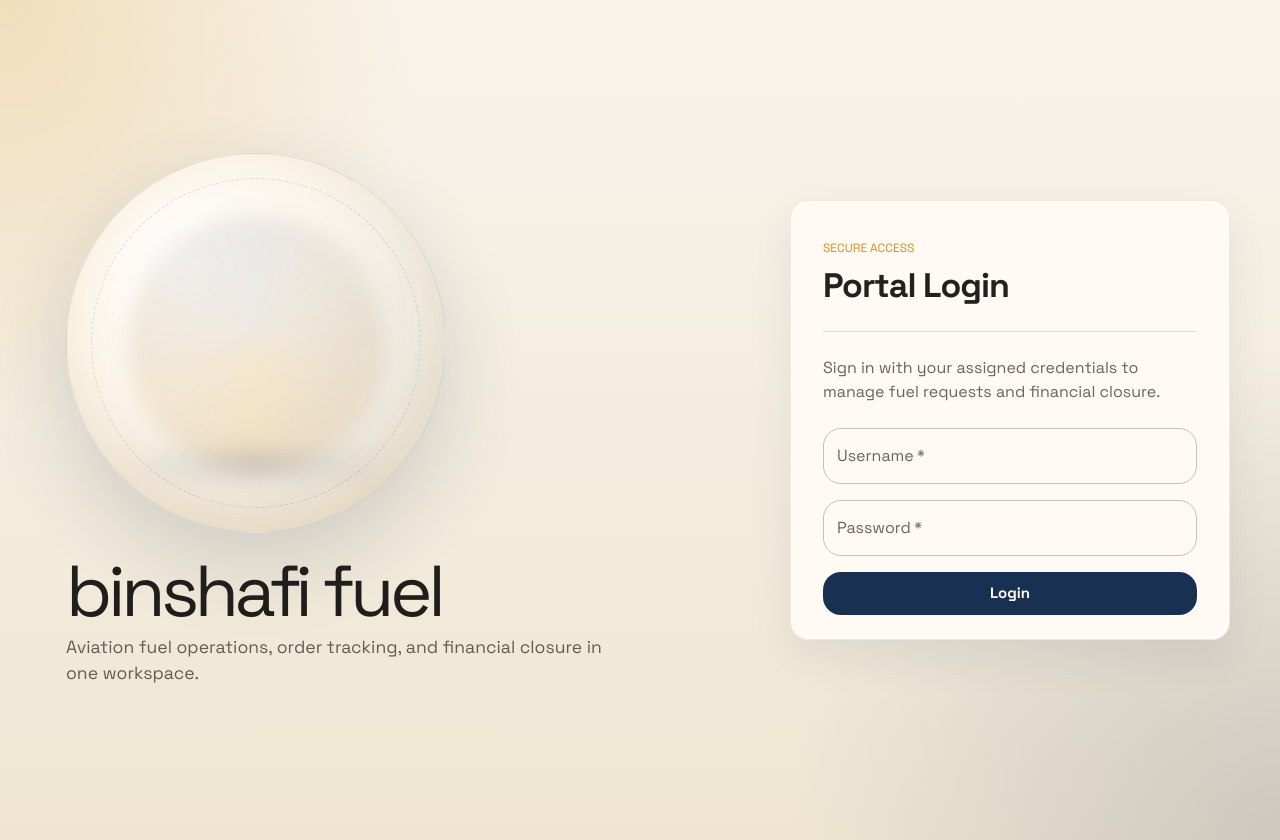
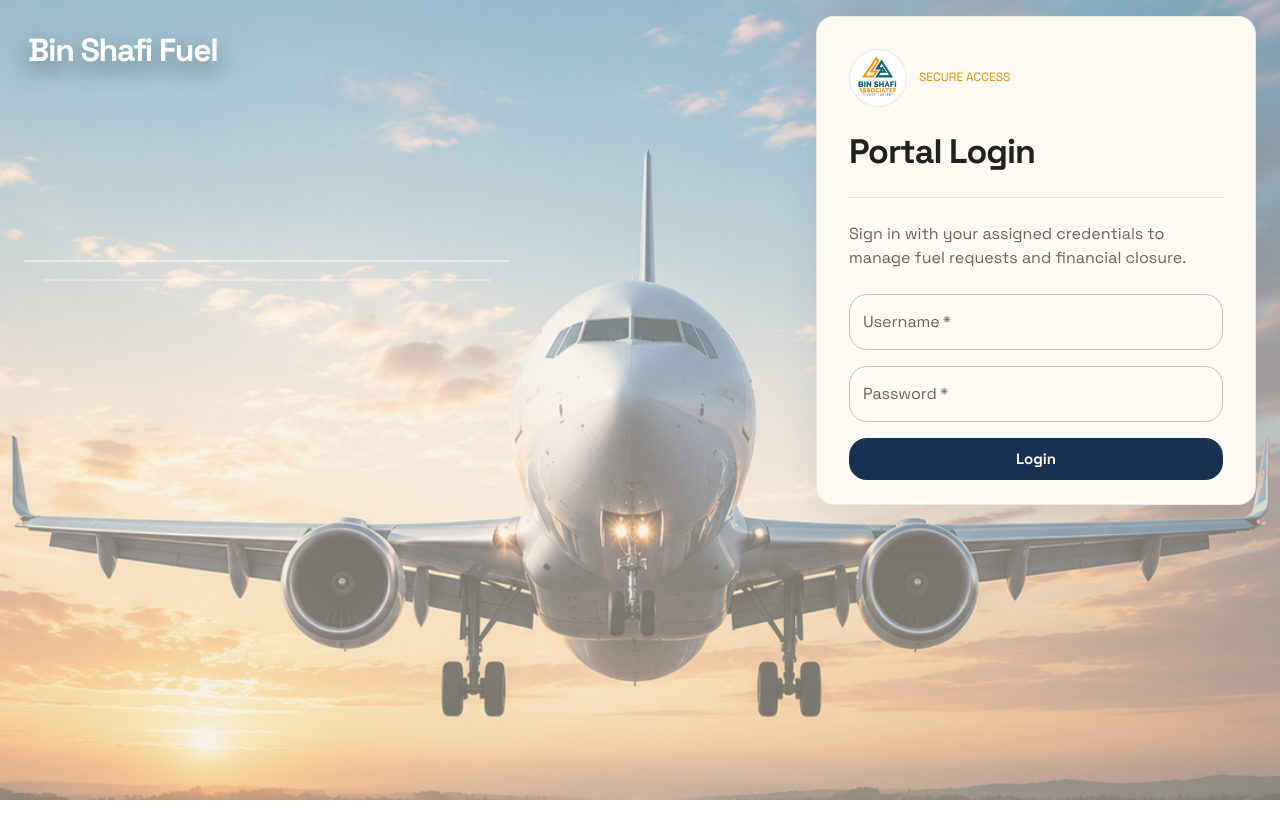
Before and after one commit to biqbalgis/bin-shafi-associates, a React (Vite) app in the folder frontend/: page /login in a window 1280 px wide. After the commit the page ends 800 px from the top, so only its background shows below. Built offline with nearby package versions, Linux system fonts and the light colour scheme; no server answers; some icons are missing.

Commit message:
Update login page background

```diff
--- a/frontend/src/pages/LoginPage.tsx
+++ b/frontend/src/pages/LoginPage.tsx
@@ -1,4 +1,3 @@
-import FlightTakeoffRoundedIcon from "@mui/icons-material/FlightTakeoffRounded";
 import {
   Alert,
   Box,
@@ -15,6 +14,10 @@ import { useState } from "react";
 import { Navigate, useNavigate } from "react-router-dom";
 
 import { useAuth } from "../context/AuthContext";
+
+const HERO_AIRCRAFT_IMAGE =
+  "/bg.png";
+const COMPANY_LOGO_PATH = "/binshafi-logo.png";
 
 export default function LoginPage() {
   const { user, login } = useAuth();
@@ -46,21 +49,40 @@ export default function LoginPage() {
     <Box
       sx={{
         minHeight: "100vh",
-        px: { xs: 2, md: 4 },
-        py: { xs: 3, md: 5 },
+        px: { xs: 2, md: 3 },
+        py: { xs: 2, md: 2 },
         background:
-          "radial-gradient(circle at top left, rgba(216,143,20,0.22), transparent 28%), radial-gradient(circle at bottom right, rgba(24,49,83,0.16), transparent 32%), linear-gradient(180deg, #f8f4eb 0%, #efe5d2 100%)",
+          `linear-gradient(180deg, rgba(248,244,235,0.5) 0%, rgba(239,229,210,0.5) 100%), url(${HERO_AIRCRAFT_IMAGE})`,
+        backgroundSize: "cover",
+        // backgroundPosition: "center center",
+        // backgroundAttachment: { md: "fixed" },
       }}
     >
+      <Typography
+        sx={{
+          position: "fixed",
+          top: { xs: 18, md: 26 },
+          left: { xs: 18, md: 28 },
+          zIndex: 1,
+          fontSize: { xs: "1.35rem", sm: "1.7rem", md: "2rem" },
+          fontWeight: 700,
+          letterSpacing: "-0.04em",
+          color: "#ffffff",
+          textShadow: "0 8px 24px rgba(11,20,33,0.45)",
+        }}
+      >
+        Bin Shafi Fuel
+      </Typography>
+
       <Box
         sx={{
           width: "100%",
-          maxWidth: 1180,
+          maxWidth: 1440,
           mx: "auto",
-          minHeight: { md: "calc(100vh - 40px)" },
+          minHeight: { md: "calc(100vh - 350px)" },
           display: "grid",
-          gridTemplateColumns: { xs: "1fr", md: "minmax(0, 1.2fr) minmax(360px, 440px)" },
-          gap: { xs: 3, md: 6 },
+          gridTemplateColumns: { xs: "1fr", md: "minmax(0, 1.55fr) minmax(380px, 440px)" },
+          gap: { xs: 3, md: 4 },
           alignItems: "center",
         }}
       >
@@ -69,65 +91,42 @@ export default function LoginPage() {
           sx={{
             alignItems: { xs: "center", md: "flex-start" },
             textAlign: { xs: "center", md: "left" },
-            px: { md: 2 },
+            px: { md: 0 },
+            width: "80%",
           }}
         >
           <Box
             sx={{
               position: "relative",
-              width: { xs: 260, sm: 320, md: 380 },
-              height: { xs: 260, sm: 320, md: 380 },
-              display: "grid",
-              placeItems: "center",
-              borderRadius: "50%",
-              background:
-                "radial-gradient(circle at 30% 30%, rgba(255,255,255,0.96), rgba(255,250,243,0.72) 35%, rgba(24,49,83,0.1) 100%)",
-              border: "1px solid rgba(24,49,83,0.1)",
-              boxShadow:
-                "0 30px 80px rgba(24,49,83,0.16), inset 0 -20px 60px rgba(216,143,20,0.12)",
-              overflow: "hidden",
-              "&::before": {
-                content: '""',
-                position: "absolute",
-                inset: 24,
-                borderRadius: "50%",
-                border: "1px dashed rgba(24,49,83,0.14)",
-              },
+              width: "80%",
+              // maxWidth: { xs: 620, md: "100%" },
+              // minHeight: { xs: 100, sm: 140, md: 10 },
+              borderRadius: { xs: 5, md: 7 },
+              bgcolor: "rgba(255,255,255,0.28)",
+              backdropFilter: "blur(8px)",
+              border: "1px solid rgba(255,255,255,0.3)",
+              boxShadow: "0 24px 60px rgba(24,49,83,0.1)",
               "&::after": {
                 content: '""',
                 position: "absolute",
-                width: "72%",
-                height: 26,
-                bottom: 54,
-                borderRadius: 999,
-                background: "linear-gradient(90deg, rgba(24,49,83,0), rgba(24,49,83,0.14), rgba(24,49,83,0))",
-                filter: "blur(10px)",
+                inset: 18,
+                borderRadius: { xs: 4, md: 6 },
+                border: "1px solid rgba(255,255,255,0.28)",
+                zIndex: 2,
               },
             }}
           >
             <Box
               sx={{
                 position: "absolute",
-                width: "68%",
-                height: "68%",
-                borderRadius: "50%",
+                inset: 0,
                 background:
-                  "conic-gradient(from 180deg, rgba(216,143,20,0.16), rgba(24,49,83,0.08), rgba(216,143,20,0.16))",
-                filter: "blur(10px)",
-              }}
-            />
-            <FlightTakeoffRoundedIcon
-              sx={{
-                fontSize: { xs: 132, sm: 160, md: 192 },
-                color: "primary.main",
-                transform: "rotate(-10deg) translateY(-10px)",
-                zIndex: 1,
-                filter: "drop-shadow(0 12px 20px rgba(24,49,83,0.22))",
+                  "radial-gradient(circle at 20% 20%, rgba(255,255,255,0.5), transparent 100%), linear-gradient(135deg, rgba(24,49,83,0.08), rgba(216,143,20,0.12))",
               }}
             />
           </Box>
 
-          <Stack spacing={1} sx={{ alignItems: { xs: "center", md: "flex-start" } }}>
+          {/* <Stack spacing={1} sx={{ alignItems: { xs: "center", md: "flex-start" } }}>
             <Typography
               variant="h2"
               sx={{
@@ -148,16 +147,33 @@ export default function LoginPage() {
             >
               Aviation fuel operations, order tracking, and financial closure in one workspace.
             </Typography>
-          </Stack>
+          </Stack> */}
         </Stack>
 
         <Card sx={{ width: "100%", maxWidth: 440, justifySelf: "center" }}>
           <CardContent sx={{ p: { xs: 3, sm: 4 } }}>
             <Stack spacing={3}>
-              <Box>
+              <Stack direction="row" spacing={1.5} alignItems="center">
+                <Box
+                  component="img"
+                  src={COMPANY_LOGO_PATH}
+                  alt="Bin Shafi logo"
+                  sx={{
+                    width: 58,
+                    height: 58,
+                    objectFit: "contain",
+                    borderRadius: 2,
+                    p: 0.75,
+                    bgcolor: "rgba(255,255,255,0.88)",
+                    border: "1px solid rgba(24,49,83,0.1)",
+                  }}
+                />
                 <Typography variant="overline" color="secondary.main">
                   Secure Access
                 </Typography>
+              </Stack>
+
+              <Box>
                 <Typography variant="h4">Portal Login</Typography>
               </Box>
 
```
Also changed, not shown: frontend/public/bg.png (added).
